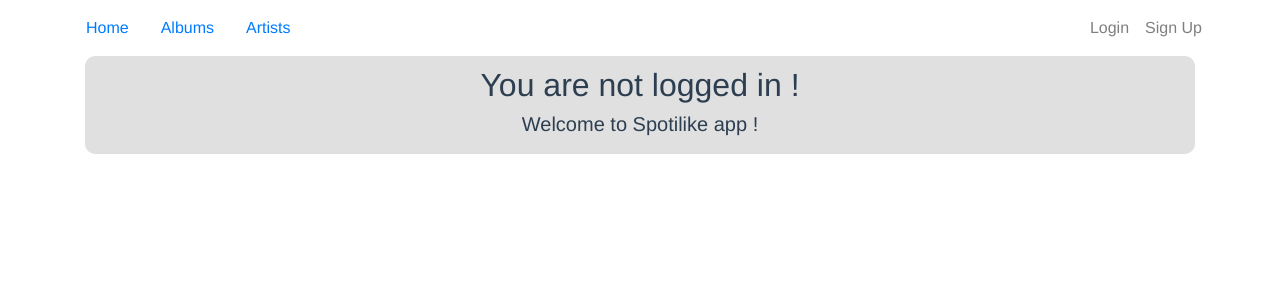
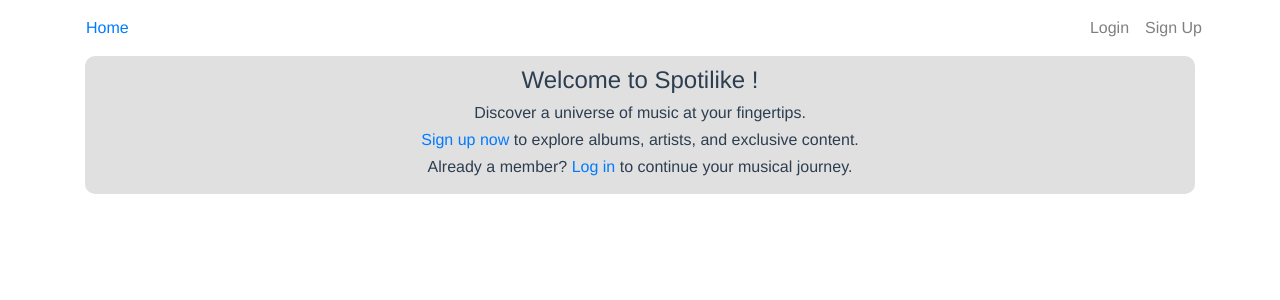
Before and after one commit to TomasuTenmei/express-spotilike, a Vue app in the folder frontend/: page / in a window 1280 px wide. Shown: the top 300 px of the page. Built offline with nearby package versions, Linux system fonts and the light colour scheme.

Commit message:
fixed some bugs

```diff
--- a/frontend/src/components/HomePage.vue
+++ b/frontend/src/components/HomePage.vue
@@ -9,10 +9,17 @@ export default {
 </script>
 
 <template>
-  <div class="greeting-box">
-    <h2 v-if="user">Hello {{ user.username }},</h2>
-    <h2 v-if="!user">You are not logged in !</h2>
-    <h5>Welcome to Spotilike app !</h5>
+  <div  v-if="user" class="greeting-box">
+    <h2>Hello {{ user.username }},</h2>
+    <h4>Welcome to Spotilike !</h4>
+    <h6>Discover a universe of music at your fingertips.</h6>
+    <h6>Explore albums, artists, and exclusive content.</h6>
+  </div>
+  <div v-if="!user" class="greeting-box">
+    <h4>Welcome to Spotilike !</h4>
+    <h6>Discover a universe of music at your fingertips.</h6>
+    <h6><router-link to="/signup">Sign up now</router-link> to explore albums, artists, and exclusive content. </h6>
+    <h6>Already a member? <router-link to="/login">Log in</router-link> to continue your musical journey.</h6>
   </div>
 </template>
 
--- a/frontend/src/components/NavBar.vue
+++ b/frontend/src/components/NavBar.vue
@@ -2,8 +2,8 @@
   <nav class="navbar navbar-expand navbar-light " >
     <div class="container">
       <router-link class ="nav-link" to="/">Home</router-link>
-      <router-link class ="nav-link" to="/albums">Albums</router-link>
-      <router-link class ="nav-link" to="/artistes">Artists</router-link>
+      <router-link v-if="user" class ="nav-link" to="/albums">Albums</router-link>
+      <router-link v-if="user" class ="nav-link" to="/artistes">Artists</router-link>
       <div class="collapse navbar-collapse">
         <ul class="navbar-nav ml-auto" v-if="!user">
           <li class="nav-item">
```
